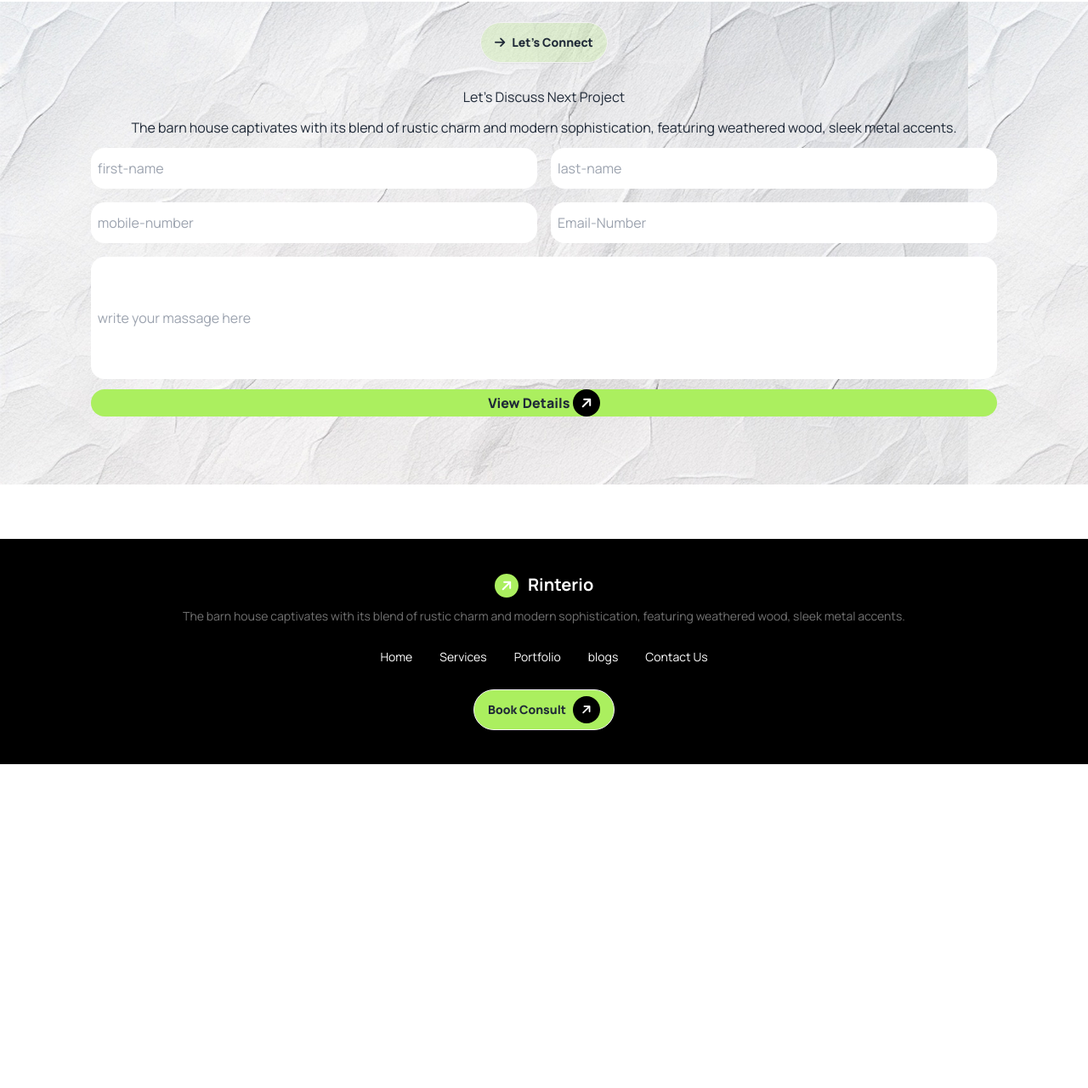
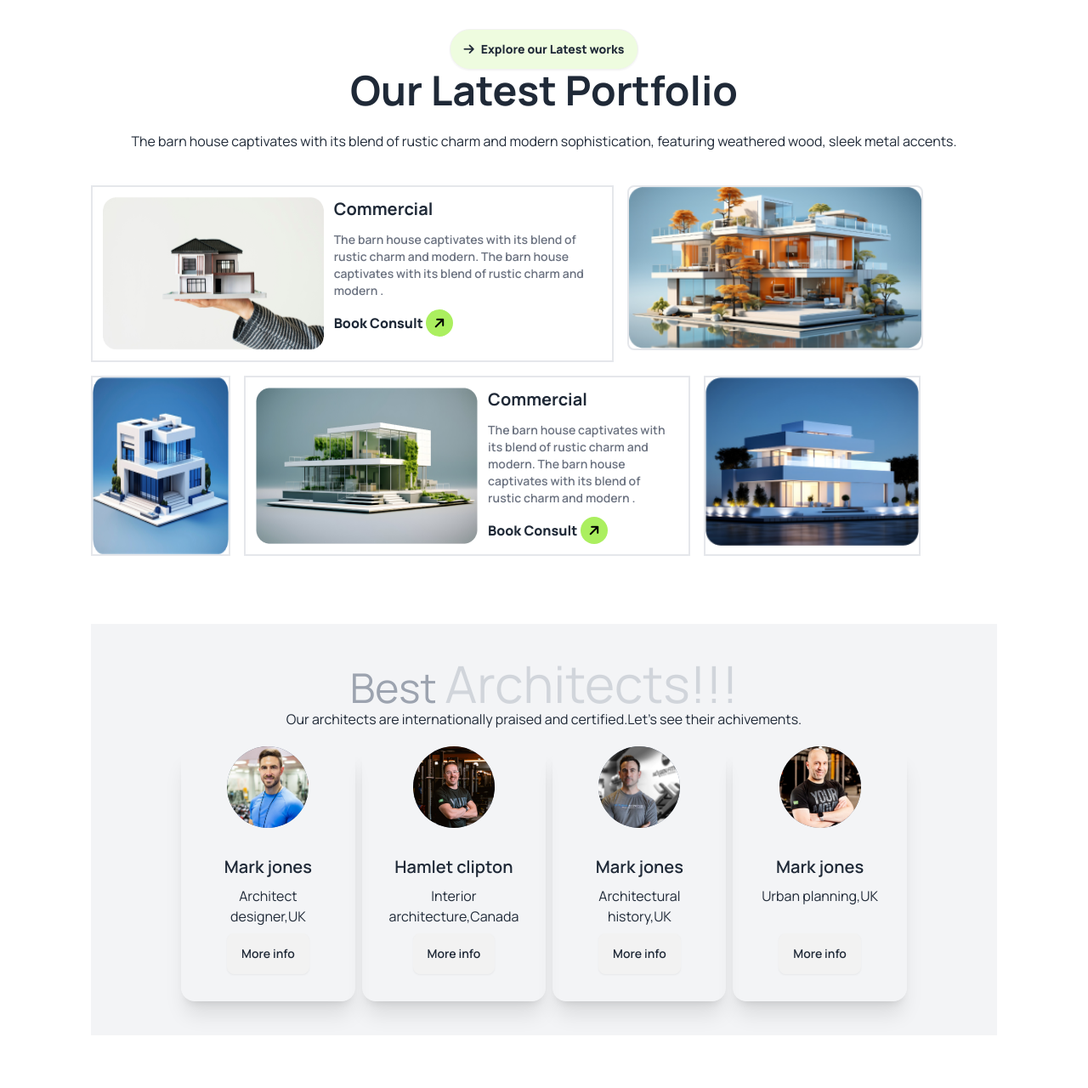
Before and after one commit to sumai-suchi/Assingment3, a plain HTML site: page index.html in a window 1280 px wide. Shown: the part 2119-3399 px from the top of the page at 85% size. Before the commit the page ends 3066 px from the top, so only its background shows below. Drawn offline with nearby package versions, Linux system fonts and the light colour scheme.

Commit message:
adding uniqe section

```diff
--- a/index.html
+++ b/index.html
@@ -234,7 +234,7 @@
          </div>
 
     </section>
-<!--
+
     <section class="my-20">
         <div class="hero w-full">
                 <div class="hero-content text-center">
@@ -254,62 +254,155 @@
               </div>
 
 
-          <div class=" w-4/5 h-full grid grid-cols-1 gap-2  lg:w-5/6 mx-auto   lg:grid-cols-4 lg:gap-4 ">
-            <div class="w-full  border-2 col-span-3">
-                <div class="hero ">
-                    <div class="hero-content ">
-                      <img
+          <div class="  grid  grid-cols-1  gap-2  lg:w-5/6 mx-auto   lg:grid-cols-12 lg:gap-4 ">
+            <div class="w-full p-3 mx-auto grid-cols-1  border-2  lg:col-span-7  ">
+
+                  <div class="flex flex-col lg:flex-row  ">
+
+                    <img
                         src="./assets/img1.png"
-                        class="max-w-sm rounded-lg " />
-                      <div>
+                        class=" w-full rounded-lg " />
+                      <div class="mx-3">
                         <h1 class="card-title font-bold">Commercial</h1>
-                        <p class="py-6 text-gray-500 btn-light-background font-semibold text-sm">
+                        <p class="py-3 text-gray-500 btn-light-background font-semibold text-sm">
                             The barn house captivates with its blend of rustic charm and modern. The barn house captivates with its blend of rustic charm and modern .
                         </p>
                         <button class="  font-extrabold ">Book Consult <i class="fa-solid fa-arrow-right w-8 h-8 bg-btn-background  rounded-full inline-flex text-black justify-center items-center -rotate-45 "></i></button>
                       </div>
-                    </div>
+
+                  </div>
+
              </div>
-
-        </div>
-
-        <div class="flex sm:flex-col">
-            <img src="./assets/img2.png" class="border-2 rounded-lg pt-5 " alt="">
-
-
-            <img src="./assets/img3.png " class=" border-2 pt-5 pl-6" alt="">
-
-
-        </div>
 
 
 
-             <div class="w-full  border-2 col-span-2">
-                <div class="hero ">
-                    <div class="hero-content  flex-col lg:flex-row">
-                      <img
-                        src="./assets/img4.png"
-                        class="max-w-sm rounded-lg " />
-                      <div>
-                        <h1 class="card-title font-bold">Commercial</h1>
-                        <p class="py-6 text-gray-500 btn-light-background font-semibold text-sm">
-                            The barn house captivates with its blend of rustic charm and modern. The barn house captivates with its blend of rustic charm and modern .
-                        </p>
-                        <button class="  font-extrabold ">Book Consult <i class="fa-solid fa-arrow-right w-8 h-8 bg-btn-background  rounded-full inline-flex text-black justify-center items-center -rotate-45 "></i></button>
-                      </div>
-                    </div>
-             </div>
+          <div class=" w-full  mx-auto col-span-5">
+            <img src="./assets/img2.png" class="border-2 rounded-lg lg:w-4/5 " alt="">
 
-        </div>
-            <div class="border-2">   <img src="./assets/img5.png" class="pt-5 pl-6" alt=""></div>
-        </div>
+          </div>
 
 
 
-        </section> -->
+
+
+          <div class="w-full col-span-2" >
+            <img src="./assets/img3.png " class=" border-2 lg:w-full h-full" alt="">
+          </div>
+
+
+      <div class="w-fit  p-3 mx-auto  border-2  lg:col-span-6 ">
+
+            <div class="flex flex-col lg:flex-row  ">
+
+              <img
+                  src="./assets/img4.png"
+                  class=" rounded-lg " />
+                <div class="mx-3">
+                  <h1 class="card-title font-bold">Commercial</h1>
+                  <p class="py-3 text-gray-500 btn-light-background font-semibold text-sm">
+                      The barn house captivates with its blend of rustic charm and modern. The barn house captivates with its blend of rustic charm and modern .
+                  </p>
+                  <button class="  font-extrabold ">Book Consult <i class="fa-solid fa-arrow-right w-8 h-8 bg-btn-background  rounded-full inline-flex text-black justify-center items-center -rotate-45 "></i></button>
+                </div>
+
+            </div>
+
+          </div>
+          <div class="border-2 col-span-3">   <img src="./assets/img5.png" class="w-full" alt=""></div>
+      </div>
+
+       </div>
+
+
+  </section>
+
+
+   <section class="w-5/6 mx-auto bg-gray-100 py-10 space-y-5  ">
+           <div class="text-center ">
+                <h1 class="text-5xl text-gray-400 ">Best <span class="text-gray-300 text-6xl">Architects!!!</span></h1>
+                <p>Our architects are internationally praised and certified.Let's see their
+                  achivements.
+                </p>
+           </div>
 
 
 
+
+              <div class=" w-4/5 mx-auto  flex flex-col lg:flex-row gap-2 ">
+                <div class="card w-64 shadow-xl">
+                  <div class="avatar flex justify-center items-center ">
+                    <div class="w-24 rounded-full bg-slate-500  text-center">
+                      <img src="./assets/trainer2.png"  />
+                    </div>
+                  </div>
+                  <div class="card-body items-center text-center">
+                    <h2 class="card-title">Mark jones</h2>
+                    <p>Architect designer,UK</p>
+                    <div class="card-actions">
+                      <button class="btn ">More info</button>
+                    </div>
+                  </div>
+                </div>
+
+
+
+                <div class="card w-64 shadow-xl">
+                  <div class="avatar flex justify-center items-center ">
+                    <div class="w-24 rounded-full bg-slate-500  text-center">
+                      <img src="./assets/trainer5.png"  />
+                    </div>
+                  </div>
+                  <div class="card-body items-center text-center">
+                    <h2 class="card-title">Hamlet clipton</h2>
+                    <p>Interior architecture,Canada</p>
+                    <div class="card-actions">
+                      <button class="btn ">More info</button>
+                    </div>
+                  </div>
+                </div>
+
+
+                <div class="card w-64 shadow-xl">
+                  <div class="avatar flex justify-center items-center ">
+                    <div class="w-24 rounded-full bg-slate-500  text-center">
+                      <img src="./assets/trainer6.png"  />
+                    </div>
+                  </div>
+                  <div class="card-body items-center text-center">
+                    <h2 class="card-title">Mark jones</h2>
+                    <p>Architectural history,UK</p>
+                    <div class="card-actions">
+                      <button class="btn ">More info</button>
+                    </div>
+                  </div>
+                </div>
+
+                <div class="card w-64 shadow-xl">
+                  <div class="avatar flex justify-center items-center ">
+                    <div class="w-24 rounded-full bg-slate-500  text-center">
+                      <img src="./assets/trainer3.png"  />
+                    </div>
+                  </div>
+                  <div class="card-body items-center text-center">
+                    <h2 class="card-title">Mark jones</h2>
+                    <p>Urban planning,UK</p>
+                    <div class="card-actions">
+                      <button class="btn ">More info</button>
+                    </div>
+                  </div>
+                </div>
+
+              </div>
+
+
+
+
+
+
+
+
+
+   </section>
 
 <section>
     <div class="bg-[url('/assets/bg.jpg')] w-full h-full  my-16">
@@ -325,11 +418,11 @@
 
        <div class=" grid grid-cols-1 lg:grid-cols-2 gap-4 overflow-hidden">
 
-        <input type="text" placeholder="first-name" class="h-12 rounded-2xl pl-2">
-        <input type="text " placeholder="last-name" class="h-12 rounded-2xl pl-2">
-        <input type="text" placeholder="mobile-number" class="h-12 rounded-2xl pl-2">
-        <input type="text" placeholder="Email-Number" class="h-12 rounded-2xl pl-2">
-        <input type="text" placeholder="write your massage here" class="w-full h-36 col-span-2 rounded-2xl pl-2">
+        <input type="text" placeholder="first-name" class="h-12 border-2 rounded-2xl pl-2">
+        <input type="text " placeholder="last-name" class="h-12 border-2 rounded-2xl pl-2">
+        <input type="text" placeholder="mobile-number" class="h-12  border-2 rounded-2xl pl-2">
+        <input type="text" placeholder="Email-Number" class="h-12 border-2 rounded-2xl pl-2">
+        <input type="text" placeholder="write your massage here" class="w-full h-36 border-2 col-span-2 rounded-2xl pl-2">
 
        </div>
 
```
Also changed, not shown: assets/trainer2.png (added), assets/trainer3.png (added), assets/trainer5.png (added), assets/trainer6.png (added).
